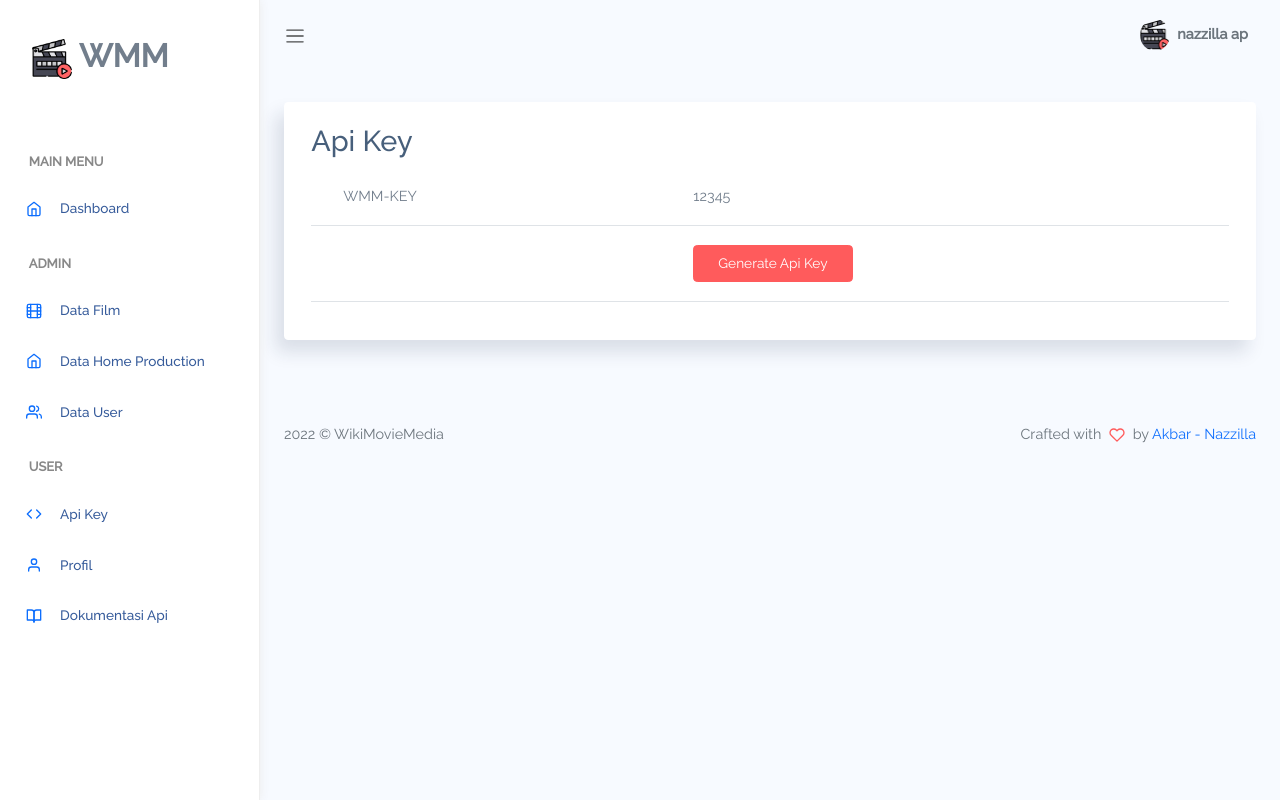
After one commit to muhammadakbarid/rest-server-pw2, a CodeIgniter app: page /yourprojectname/index.php/user/api in a window 1280 px wide. The commit adds this page. Run offline with CodeIgniter, Linux system fonts and the light colour scheme; a user stored in the database is signed in; data comes from the database, SQL or seed files in the repository.

Commit message:
generate api keys

```diff
--- a/application/controllers/Auth.php
+++ b/application/controllers/Auth.php
@@ -27,7 +27,7 @@ class Auth extends CI_Controller
         'email' => $user->email,
         'nama' => $user->nama,
         'hak_akses' => $user->hak_akses,
-        'id' => $user->id,
+        'id' => $user->id_user,
         'logged_in' => true
       ];
 
@@ -65,12 +65,12 @@ class Auth extends CI_Controller
         'password' => $password,
       ];
 
-      $this->User_model->insert($data);
+      $user_id = $this->User_model->insert($data);
       // generate random api key to keys table
       $api_key = md5(uniqid(rand(), true));
       $data_keys = [
         'key' => $api_key,
-        'user_id' => $this->User_model->insert($data)
+        'user_id' => $user_id
       ];
 
       $this->Keys_model->insert($data_keys);
--- a/application/controllers/User.php
+++ b/application/controllers/User.php
@@ -9,6 +9,7 @@ class User extends CI_Controller
     {
         parent::__construct();
         $this->load->model('User_model');
+        $this->load->model('Keys_model');
         $this->load->library('form_validation');
     }
 
@@ -58,6 +59,50 @@ class User extends CI_Controller
             $this->load->view('dashboard/header');
             $this->load->view('user/user_read', $data);
             $this->load->view('dashboard/footer');
+        } else {
+            $this->session->set_flashdata('message', 'Record Not Found');
+            redirect(site_url('user'));
+        }
+    }
+
+    public function api()
+    {
+
+        // session userid
+        $userid = $this->session->userdata('id');
+
+        $row = $this->Keys_model->get_by_userid($userid);
+
+        if ($row) {
+            $data = array(
+                'key' => $row->key,
+            );
+            $this->load->view('dashboard/header');
+            $this->load->view('user/api', $data);
+            $this->load->view('dashboard/footer');
+        } else {
+            $this->session->set_flashdata('message', 'Record Not Found');
+            redirect(site_url('user'));
+        }
+    }
+
+    public function apigenerate()
+    {
+        // session userid
+        $userid = $this->session->userdata('id');
+        $row = $this->Keys_model->get_by_userid($userid);
+
+
+        if ($row) {
+            $api_key = md5(uniqid(rand(), true));
+
+            $data_keys = [
+                'key' => $api_key,
+            ];
+
+            $this->Keys_model->update($row->id, $data_keys);
+
+            redirect('user/api');
         } else {
             $this->session->set_flashdata('message', 'Record Not Found');
             redirect(site_url('user'));
--- a/application/models/Keys_model.php
+++ b/application/models/Keys_model.php
@@ -28,9 +28,15 @@ class Keys_model extends CI_Model
         $this->db->where($this->id, $id);
         return $this->db->get($this->table)->row();
     }
+    function get_by_userid($userid)
+    {
+        $this->db->where('user_id', $userid);
+        return $this->db->get($this->table)->row();
+    }
 
     // get total rows
-    function total_rows($q = NULL) {
+    function total_rows($q = NULL)
+    {
         $this->db->like('id', $q);
         $this->db->or_like('user_id', $q);
         $this->db->or_like('key', $q);
@@ -44,7 +50,8 @@ class Keys_model extends CI_Model
     }
 
     // get data with limit and search
-    function get_limit_data($limit, $start = 0, $q = NULL) {
+    function get_limit_data($limit, $start = 0, $q = NULL)
+    {
         $this->db->order_by($this->id, $this->order);
         $this->db->like('id', $q);
         $this->db->or_like('user_id', $q);
@@ -77,7 +84,6 @@ class Keys_model extends CI_Model
         $this->db->where($this->id, $id);
         $this->db->delete($this->table);
     }
-
 }
 
 /* End of file Keys_model.php */
--- a/application/views/auth/register.php
+++ b/application/views/auth/register.php
@@ -47,7 +47,7 @@
                   <div class="col-md-6 col-12">
                     <div class="form-group">
                       <label for="confirm_password-id-column">confirm password</label>
-                      <input type="confirm_password" id="confirm_password-id-column" class="form-control" name="confirm_password">
+                      <input type="password" id="confirm_password-id-column" class="form-control" name="confirm_password">
                     </div>
                   </div>
                 </diV>
--- a/application/views/dashboard/header.php
+++ b/application/views/dashboard/header.php
@@ -63,7 +63,7 @@
             <li class='sidebar-title'>User</li>
 
             <li class="sidebar-item ">
-              <a href="form-layout.html" class='sidebar-link'>
+              <a href="<?= base_url('user/api'); ?>" class='sidebar-link'>
                 <i data-feather="code" width="20"></i>
                 <span>Api Key</span>
               </a>
--- /dev/null
+++ b/application/views/user/api.php
@@ -0,0 +1,18 @@
+<div class="card">
+  <div class="card-body">
+    <h2 style="margin-top:0px">Api Key</h2>
+    <table class="table">
+      <tr>
+        <td>WMM-KEY</td>
+        <td><?php
+            echo $key; ?></td>
+      </tr>
+      <tr>
+        <td></td>
+        <td>
+          <a href="<?= base_url('user/apigenerate'); ?>" class="btn btn-danger">Generate Api Key</a>
+        </td>
+      </tr>
+    </table>
+  </div>
+</div>
```
Lines whose indentation alone changed are shown as unchanged.
